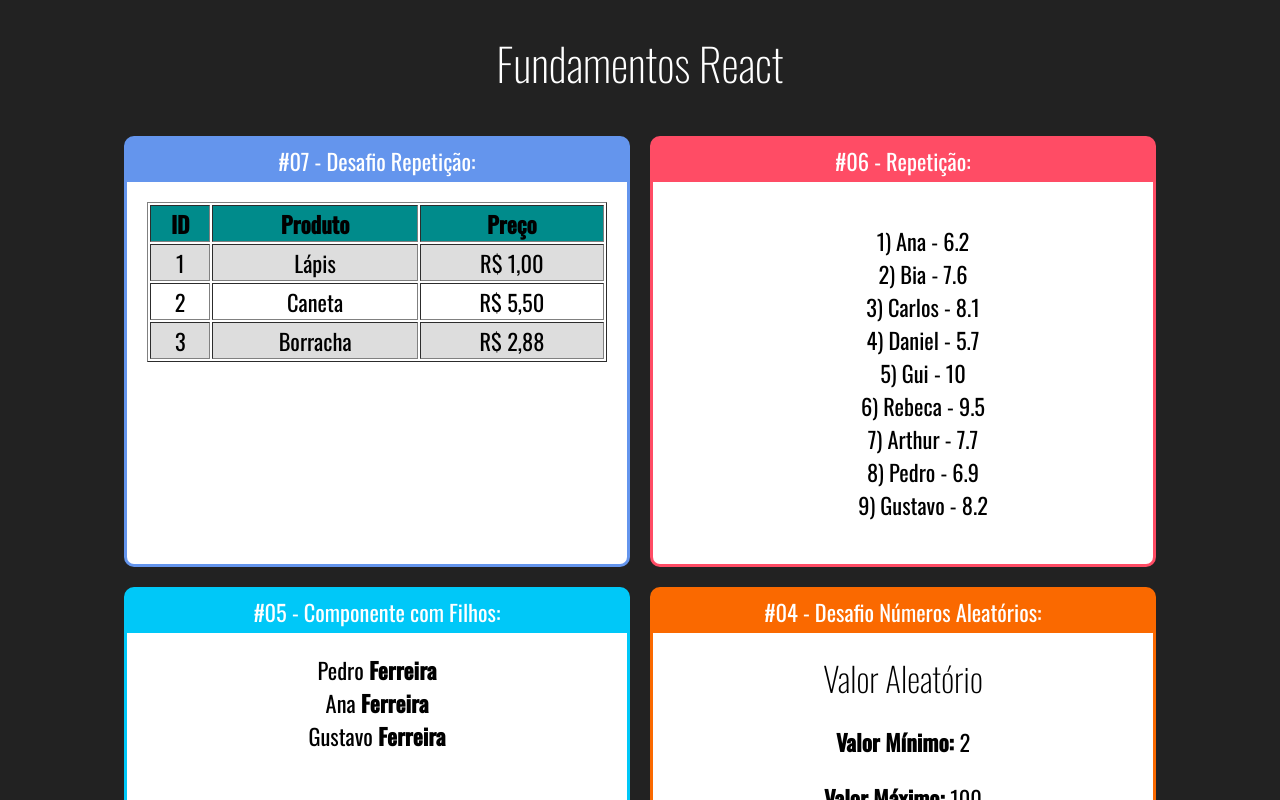
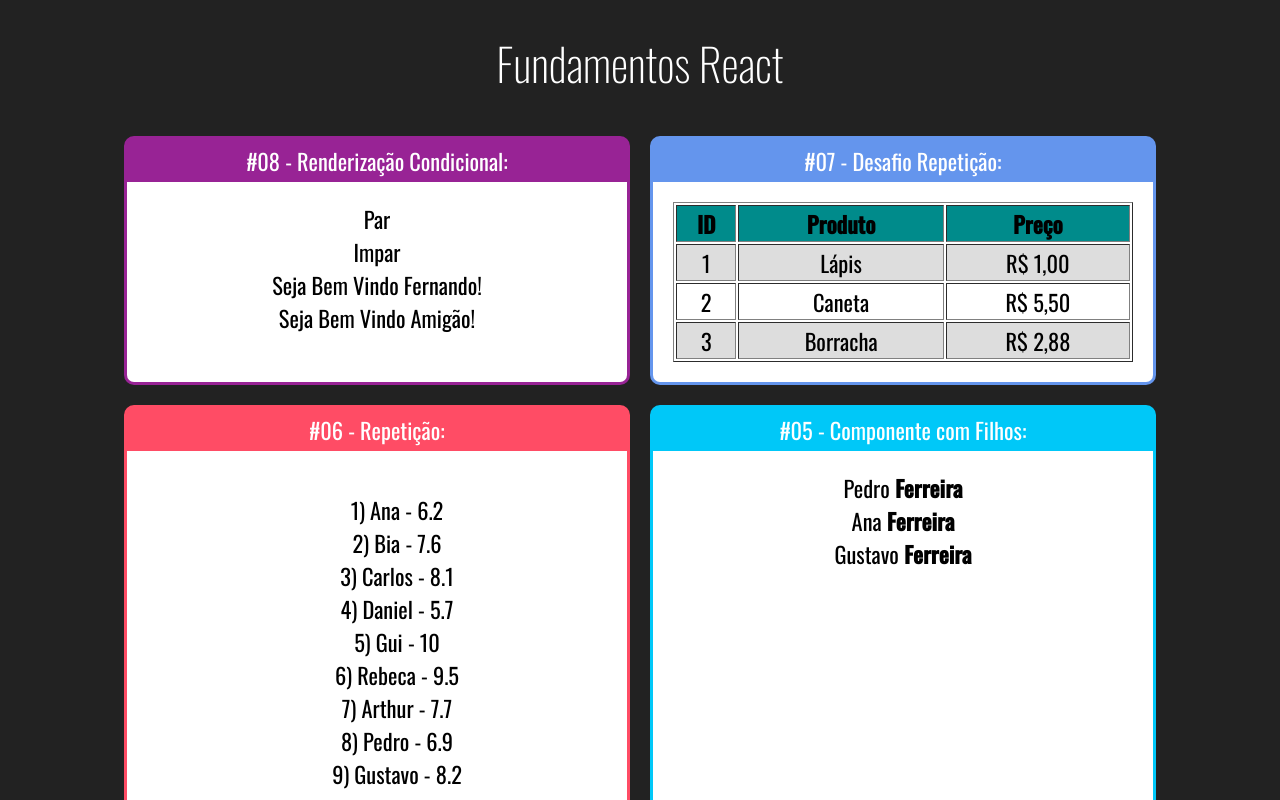
Before and after one commit to Carolbrandes/Exercicios-React-Cod3r, a React (Create React App) app in the folder fundamentos-react/: page / in a window 1280 px wide. Shown: the top 800 px of the page. Built offline with nearby package versions, Linux system fonts and the light colour scheme.

Commit message:
aulas 27 e 28 - renderização condicional

```diff
--- a/fundamentos-react/src/App.jsx
+++ b/fundamentos-react/src/App.jsx
@@ -9,6 +9,8 @@ import Familia from './components/basicos/Familia';
 import FamiliaMembro from './components/basicos/FamiliaMembro';
 import ListaAlunos from './components/repeticao/ListaAlunos';
 import TabelaProdutos from './components/repeticao/TabelaProdutos';
+import ParOuImpar from './components/condicional/ParOuImpar';
+import UsuarioInfo from './components/condicional/UsuarioInfo';
 
 export default _ =>
         <div id="App">
@@ -16,8 +18,15 @@ export default _ =>
 
                 <div className="Cards">
 
+                        <Card titulo="#08 - Renderização Condicional:" color="#982395">
+                                <ParOuImpar numero={20}></ParOuImpar>
+                                <ParOuImpar numero={21}></ParOuImpar>
+                                <UsuarioInfo usuario={{nome: 'Fernando'}} ></UsuarioInfo>
+                                <UsuarioInfo usuario={{email: 'fernando@gmail.com'}} ></UsuarioInfo>
+                        </Card>
+
                         <Card titulo="#07 - Desafio Repetição:" color="#6495ED">
-                              <TabelaProdutos></TabelaProdutos>
+                                <TabelaProdutos></TabelaProdutos>
                         </Card>
 
                         <Card titulo="#06 - Repetição:" color="#FF4C65">
--- /dev/null
+++ b/fundamentos-react/src/components/condicional/If.js
@@ -0,0 +1,7 @@
+export default props => {
+        if(props.test){
+                return props.children;
+        }else{
+                return false;
+        }
+}
--- /dev/null
+++ b/fundamentos-react/src/components/condicional/ParOuImpar.jsx
@@ -0,0 +1,10 @@
+import  React from 'react';
+
+export default props => {
+        const isPar = props.numero % 2 === 0;
+        return (
+                <div>
+                        {isPar ?  <span>Par</span> :  <span>Impar</span> }
+                </div>
+        )
+}
--- /dev/null
+++ b/fundamentos-react/src/components/condicional/UsuarioInfo.jsx
@@ -0,0 +1,18 @@
+import React from 'react';
+import If from './If';
+
+export default props => {
+        const usuario = props.usuario || {}
+        return (
+                <div>
+                        {/* vai testar se o usuario estiver setado e se o nome do usuario for valido, entao se nao  for passado um usuario ou um usuario nao tiver o nome ele nao renderizar o componente dentro do if */}
+                        <If test={usuario && usuario.nome}>
+                                Seja Bem Vindo {usuario.nome}!
+                        </If>
+
+                        <If test={!usuario || !usuario.nome}>
+                                Seja Bem Vindo Amigão!
+                        </If>
+                </div>
+        )
+}
--- a/fundamentos-react/src/components/repeticao/TabelaProdutos.jsx
+++ b/fundamentos-react/src/components/repeticao/TabelaProdutos.jsx
@@ -5,7 +5,7 @@ import produtos from '../../data/produtos';
 
 export default props => {
         const linhasTabela = produtos.map((produto, indice) => (
-                <tr key={produto.id} className={indice % 2 == 0 ? 'Par' : ''}>
+                <tr key={produto.id} className={indice % 2 === 0 ? 'Par' : ''}>
                         <td>{produto.id}</td>
                         <td>{produto.nome}</td>
                         <td>R$ {produto.preco.toFixed(2).replace('.', ',')}</td>
```
